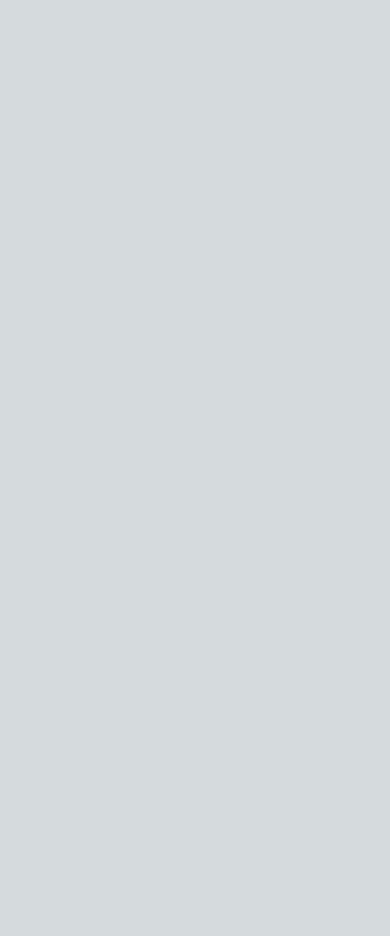
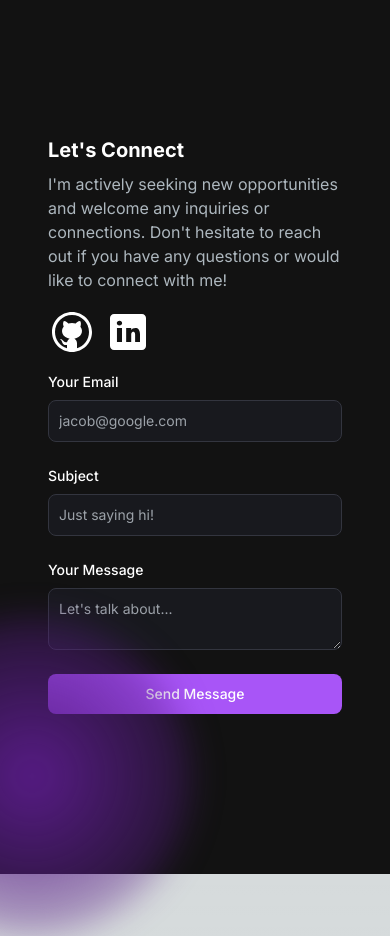
Before and after one commit to atg27/next-tw-portfolio-proj, a Next.js app: page / in a window 390 px wide. Shown: the part 4520-5456 px from the top of the page. Before the commit the page ends 4520 px from the top, so only its background shows below. Built offline with nearby package versions, Linux system fonts and the light colour scheme.

Commit message:
begin/add email section

```diff
--- /dev/null
+++ b/src/app/api/send/route.js
@@ -0,0 +1,23 @@
+// import { EmailTemplate } from "../../../components/EmailTemplate";
+import { Resend } from "resend";
+
+const resend = new Resend(process.env.RESEND_API_KEY);
+
+export async function POST() {
+  try {
+    const data = await resend.emails.send({
+      from: "Andrew <andrewgarrisonatg@gmail.com>",
+      to: ["andrewgarrisonatg@gmail.com"],
+      subject: "Hello world",
+      react: (
+        <>
+          <p>Email Body</p>
+        </>
+      ),
+    });
+
+    return Response.json(data);
+  } catch (error) {
+    return Response.json({ error });
+  }
+}
--- /dev/null
+++ b/src/app/components/EmailSection.jsx
@@ -0,0 +1,85 @@
+import React from "react";
+import GitHubIcon from "../../../public/github-icon.svg";
+import LinkedinIcon from "../../../public/linkedin-icon.svg";
+import Link from "next/link";
+import Image from "next/image";
+
+const EmailSection = () => {
+  return (
+    <section className="grid md:grid-cols-2 my-12 md:my-12 py-24 gap-4 relative">
+      <div className="bg-[radial-gradient(ellipse_at_center,_var(--tw-gradient-stops))] from-primary-900 to-transparent rounded-full h-80 w-80 z-0 blur-lg absolute top-3/4 -left-4 transform -translate-x-1/2 -translate-1/2"></div>
+      <div className="z-10">
+        <h5 className="text-xl font-bold text-white my-2">Let's Connect</h5>
+        <p className="text-[#ADB7BE] mb-4 max-w-md">
+          I'm actively seeking new opportunities and welcome any inquiries or
+          connections. Don't hesitate to reach out if you have any questions or
+          would like to connect with me!
+        </p>
+        <div className="socials flex flex-row gap-2">
+          <Link href="github.com">
+            <Image src={GitHubIcon} alt="GitHub" />
+          </Link>
+          <Link href="Linkedin.com">
+            <Image src={LinkedinIcon} alt="LinkedIn" />
+          </Link>
+        </div>
+      </div>
+      <div>
+        <form className="flex flex-col">
+          <div className="mb-6">
+            <label
+              htmlFor="email"
+              className="text-white mb-2 block text-sm font-medium "
+            >
+              Your Email
+            </label>
+            <input
+              type="email"
+              id="email"
+              required
+              className="bg-[#18191E] border border-[#33353F] placeholder-[#9CA2A9] text-gray-100 text-sm rounded-lg block w-full p-2.5"
+              placeholder="jacob@google.com"
+            />
+          </div>
+          <div className="mb-6">
+            <label
+              htmlFor="subject"
+              className="text-white mb-2 block text-sm font-medium "
+            >
+              Subject
+            </label>
+            <input
+              type="text"
+              id="subject"
+              required
+              className="bg-[#18191E] border border-[#33353F] placeholder-[#9CA2A9] text-gray-100 text-sm rounded-lg block w-full p-2.5"
+              placeholder="Just saying hi!"
+            />
+          </div>
+          <div className="mb-6">
+            <label
+              htmlFor="message"
+              className="text-white block text-sm mb-2 font-medium"
+            >
+              Your Message
+            </label>
+            <textarea
+              name="message"
+              id="message"
+              className="bg-[#18191E] border border-[#33353F] placeholder-[#9CA2A9] text-gray-100 text-sm rounded-lg block w-full p-2.5"
+              placeholder="Let's talk about..."
+            />
+          </div>
+          <button
+            type="submit"
+            className="bg-purple-500 hover:bg-purple-500 text-white font-medium text-sm py-2.5 rounded-lg w-full"
+          >
+            Send Message
+          </button>
+        </form>
+      </div>
+    </section>
+  );
+};
+
+export default EmailSection;
--- a/src/app/page.js
+++ b/src/app/page.js
@@ -3,6 +3,7 @@ import HeroSection from "./components/HeroSection";
 import Navbar from "./components/Navbar";
 import AboutSection from "./components/AboutSection";
 import ProjectsSection from "./components/ProjectsSection";
+import EmailSection from "./components/EmailSection";
 
 export default function Home() {
   return (
@@ -12,6 +13,7 @@ export default function Home() {
         <HeroSection />
         <AboutSection />
         <ProjectsSection />
+        <EmailSection />
       </div>
     </main>
   );
--- a/tailwind.config.js
+++ b/tailwind.config.js
@@ -1,18 +1,24 @@
 /** @type {import('tailwindcss').Config} */
+const colors = require("tailwindcss/colors");
 module.exports = {
   content: [
-    './src/pages/**/*.{js,ts,jsx,tsx,mdx}',
-    './src/components/**/*.{js,ts,jsx,tsx,mdx}',
-    './src/app/**/*.{js,ts,jsx,tsx,mdx}',
+    "./src/pages/**/*.{js,ts,jsx,tsx,mdx}",
+    "./src/components/**/*.{js,ts,jsx,tsx,mdx}",
+    "./src/app/**/*.{js,ts,jsx,tsx,mdx}",
   ],
   theme: {
     extend: {
       backgroundImage: {
-        'gradient-radial': 'radial-gradient(var(--tw-gradient-stops))',
-        'gradient-conic':
-          'conic-gradient(from 180deg at 50% 50%, var(--tw-gradient-stops))',
+        "gradient-radial": "radial-gradient(var(--tw-gradient-stops))",
+        "gradient-conic":
+          "conic-gradient(from 180deg at 50% 50%, var(--tw-gradient-stops))",
       },
+    },
+    colors: {
+      ...colors,
+      primary: colors.purple,
+      secondary: colors.pink,
     },
   },
   plugins: [],
-}
+};
```
Also changed, not shown: public/github-icon.svg (added), public/linkedin-icon.svg (added).
